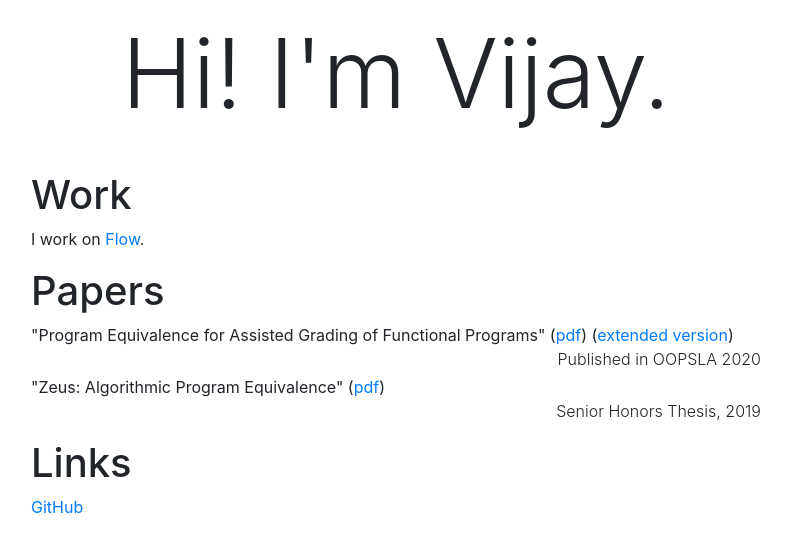
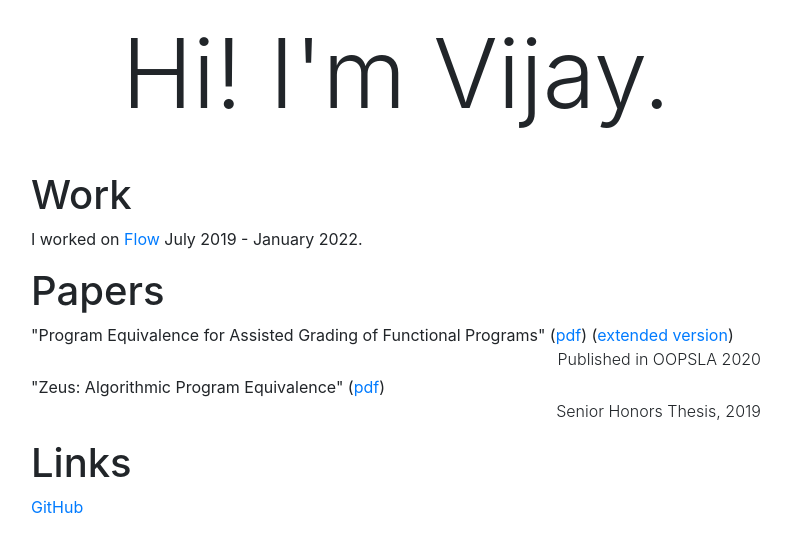
Before and after one commit to vrama628/vrama628.github.io, a plain HTML site: page index.html in a window 1280 px wide. Shown: the whole page, without its empty margins (244-1035 px from the left). Drawn offline with nearby package versions, Linux system fonts and the light colour scheme.

Commit message:
quit job

```diff
--- a/index.html
+++ b/index.html
@@ -1,2 +1,2 @@
 <!DOCTYPE html>
-<html xmlns="http://www.w3.org/1999/xhtml" lang="en"><head><title>Vijay Ramamurthy</title><meta charset="utf-8"/><meta name="viewport" content="width=device-width, initial-scale=1, shrink-to-fit=no"/><link rel="stylesheet" href="https://stackpath.bootstrapcdn.com/bootstrap/4.5.0/css/bootstrap.min.css" integrity="sha384-9aIt2nRpC12Uk9gS9baDl411NQApFmC26EwAOH8WgZl5MYYxFfc+NcPb1dKGj7Sk" crossorigin="anonymous"/></head><body><div class="container"><div class="row my-3"><div class="col text-center"><h1 class="display-1">Hi! I'm Vijay.</h1></div></div><div class="row my-3 justify-content-center"><div class="col-md-8"><div class="my-3"><h1>Work</h1>I work on <a href="https://flow.org/">Flow</a>.</div><div class="my-3"><h1>Papers</h1><div class="my-1"><div>&quot;Program Equivalence for Assisted Grading of Functional Programs&quot; (<a href="static/oopsla-2020.pdf">pdf</a>) (<a href="https://arxiv.org/pdf/2010.08051.pdf">extended version</a>)</div><div class="text-right font-weight-light">Published in OOPSLA 2020</div></div><div class="my-1"><div>&quot;Zeus: Algorithmic Program Equivalence&quot; (<a href="static/senior-thesis.pdf">pdf</a>)</div><div class="text-right font-weight-light">Senior Honors Thesis, 2019</div></div></div><div class="my-3"><h1>Links</h1><p><a href="https://github.com/vrama628">GitHub</a></p></div></div></div></div></body></html>
+<html xmlns="http://www.w3.org/1999/xhtml" lang="en"><head><title>Vijay Ramamurthy</title><meta charset="utf-8"/><meta name="viewport" content="width=device-width, initial-scale=1, shrink-to-fit=no"/><link rel="stylesheet" href="https://stackpath.bootstrapcdn.com/bootstrap/4.5.0/css/bootstrap.min.css" integrity="sha384-9aIt2nRpC12Uk9gS9baDl411NQApFmC26EwAOH8WgZl5MYYxFfc+NcPb1dKGj7Sk" crossorigin="anonymous"/></head><body><div class="container"><div class="row my-3"><div class="col text-center"><h1 class="display-1">Hi! I'm Vijay.</h1></div></div><div class="row my-3 justify-content-center"><div class="col-md-8"><div class="my-3"><h1>Work</h1>I worked on <a href="https://flow.org/">Flow</a> July 2019 - January 2022.</div><div class="my-3"><h1>Papers</h1><div class="my-1"><div>&quot;Program Equivalence for Assisted Grading of Functional Programs&quot; (<a href="static/oopsla-2020.pdf">pdf</a>) (<a href="https://arxiv.org/pdf/2010.08051.pdf">extended version</a>)</div><div class="text-right font-weight-light">Published in OOPSLA 2020</div></div><div class="my-1"><div>&quot;Zeus: Algorithmic Program Equivalence&quot; (<a href="static/senior-thesis.pdf">pdf</a>)</div><div class="text-right font-weight-light">Senior Honors Thesis, 2019</div></div></div><div class="my-3"><h1>Links</h1><p><a href="https://github.com/vrama628">GitHub</a></p></div></div></div></div></body></html>
```
